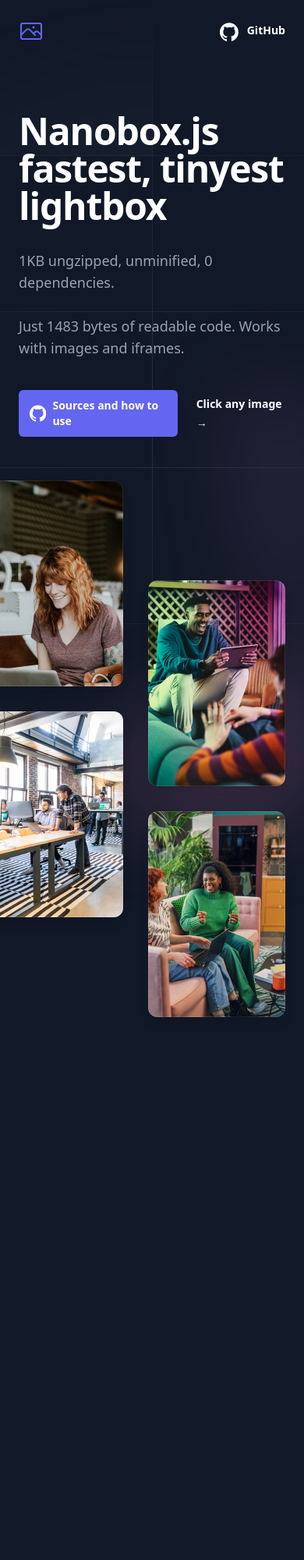
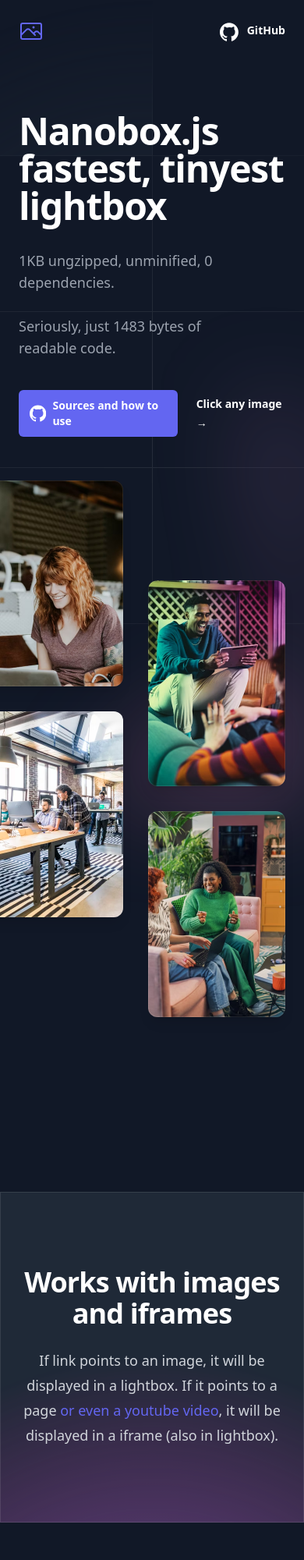
Before and after one commit to jitbit/jitbit.github.io, a website: page nanobox/index.html in a window 390 px wide. Shown: the top 2000 px of the page at 78% size. Before the commit the page ends 1432 px from the top, so only its background shows below. Drawn offline with Linux system fonts and the light colour scheme; a script that the page names is missing.

Commit message:
Added youtube demo

```diff
--- a/nanobox/index.html
+++ b/nanobox/index.html
@@ -56,7 +56,7 @@
 							1KB ungzipped, unminified, 0 dependencies.
 							<br>
 							<br>
-							Just 1483 bytes of readable code. Works with images and iframes.
+							Seriously, just 1483 bytes of readable code.
 						</p>
 						<div class="mt-10 flex items-center gap-x-6">
 							<a href="https://github.com/jitbit/nanobox" class="rounded-md bg-indigo-500 px-3.5 py-2.5 flex items-center gap-x-2 text-sm font-semibold text-white shadow-sm hover:bg-indigo-400 focus-visible:outline focus-visible:outline-2 focus-visible:outline-offset-2 focus-visible:outline-indigo-500">
@@ -112,6 +112,26 @@
 			</div>
 		</main>
 	</div>
+	<div class="bg-gray-900">
+		<div class="mx-auto max-w-7xl py-24 sm:px-6 sm:py-32 lg:px-8">
+			<div class="relative isolate overflow-hidden px-6 py-24 text-center sm:rounded-3xl sm:px-16 bg-gray-800 shadow-none after:pointer-events-none after:absolute after:inset-0 after:ring-1 after:ring-inset after:ring-white/10 after:sm:rounded-3xl">
+				<h2 class="text-balance text-4xl font-semibold tracking-tight text-white sm:text-5xl">Works with images and iframes</h2>
+				<p class="mx-auto mt-6 max-w-xl text-pretty text-lg/8 text-gray-300">
+					If link points to an image, it will be displayed in a lightbox.
+					If it points to a page <a class="nanobox text-indigo-500" href="https://www.youtube.com/embed/DxL2HoqLbyA?rel=0&hd=1&autoplay=1">or even a youtube video</a>, it will be displayed in a iframe (also in lightbox).</p>
+				<svg viewBox="0 0 1024 1024" aria-hidden="true" class="absolute left-1/2 top-1/2 -z-10 size-[64rem] -translate-x-1/2 [mask-image:radial-gradient(closest-side,white,transparent)]">
+					<circle r="512" cx="512" cy="512" fill="url(#827591b1-ce8c-4110-b064-7cb85a0b1217)" fill-opacity="0.7" />
+					<defs>
+						<radialGradient id="827591b1-ce8c-4110-b064-7cb85a0b1217">
+							<stop stop-color="#7775D6" />
+							<stop offset="1" stop-color="#E935C1" />
+						</radialGradient>
+					</defs>
+				</svg>
+			</div>
+		</div>
+	</div>
+
 	<script src="https://cdn.jsdelivr.net/gh/jitbit/nanobox/nanobox.js"></script>
 	<script>
 		Nanobox.attach("a.nanobox");
```
Also changed, not shown: nanobox/output.css, 1 other file.
